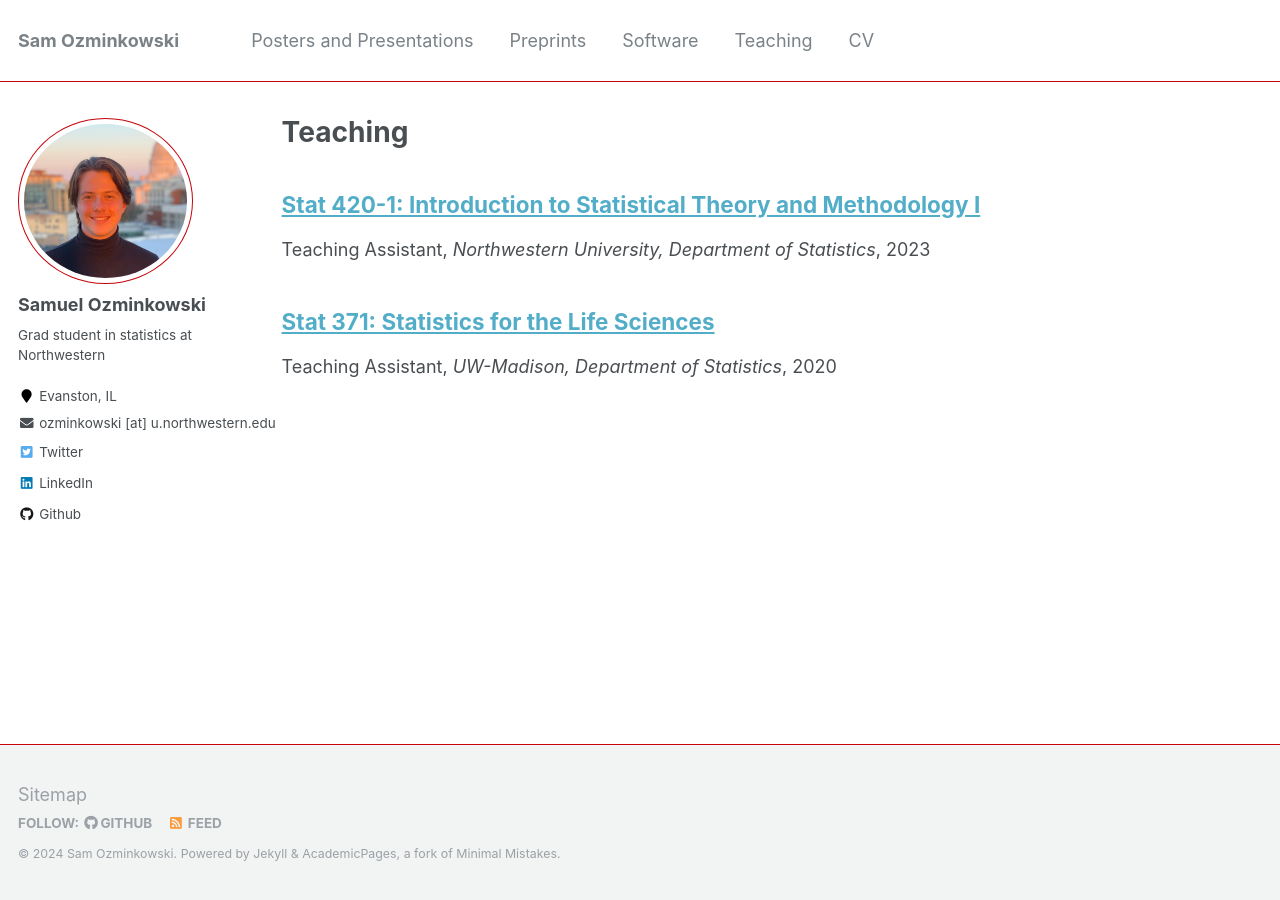
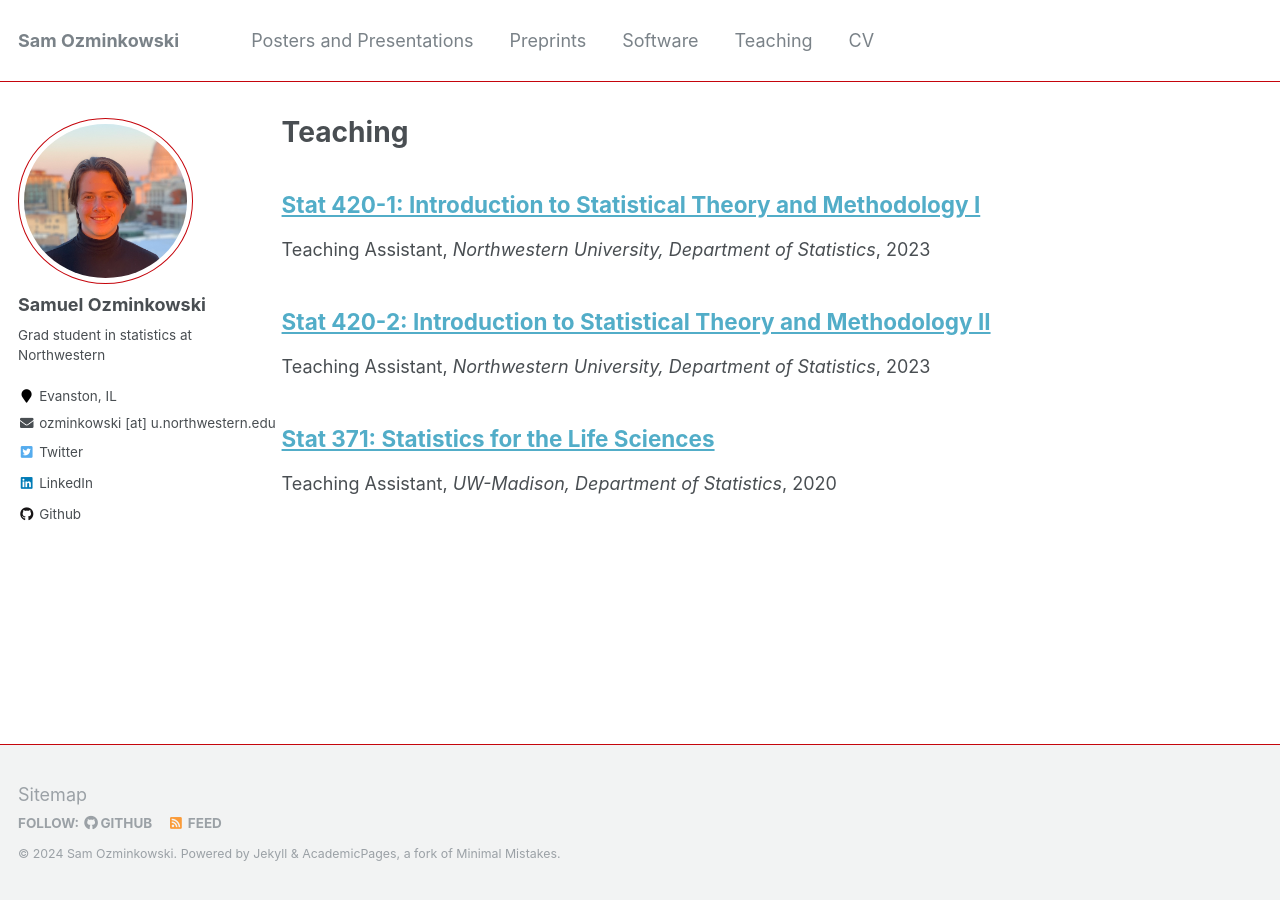
Before and after one commit to samozm/samozm.github.io, a Jekyll site: the page built from _pages/teaching.html, in a window 1280 px wide. Built offline with Jekyll 4.4.1, drawn with Linux system fonts in a browser that asks for light colours.

Commit message:
add 420-2

```diff
--- /dev/null
+++ b/_teaching/2024-wn-stat420-2.md
@@ -0,0 +1,25 @@
+---
+title: "Stat 420-2: Introduction to Statistical Theory and Methodology II"
+collection: teaching
+type: "Teaching Assistant"
+permalink: /teaching/2024-wn
+venue: "Northwestern University, Department of Statistics"
+date: 2023-01-03
+location: "Evanston, Illinois"
+---
+
+{% include base_path %}
+
+<div class="container">
+    <div class="row-fluid">
+        <div class="span5">
+            This is the second in a series of 3 mathematical statistics courses aimed at first year statistics PhD and Masters students. This course is focused on hypothesis testing and asymptotics and includes topics such as:
+            <ul>
+                <li>Parameter estimation</li>
+                <li>Exact hypothesis testing and confidence interval estimation</li>
+                <li>Asymptotic hypothesis testing and confidence interval estimation</li>
+            </ul>
+            My role included holding regular office hours, a weekly discussion section, and homework grading.
+        </div>
+    </div>
+</div>
```
Also changed, not shown: _teaching/2023-fall-stat420-1.md (+2 -1 lines).
